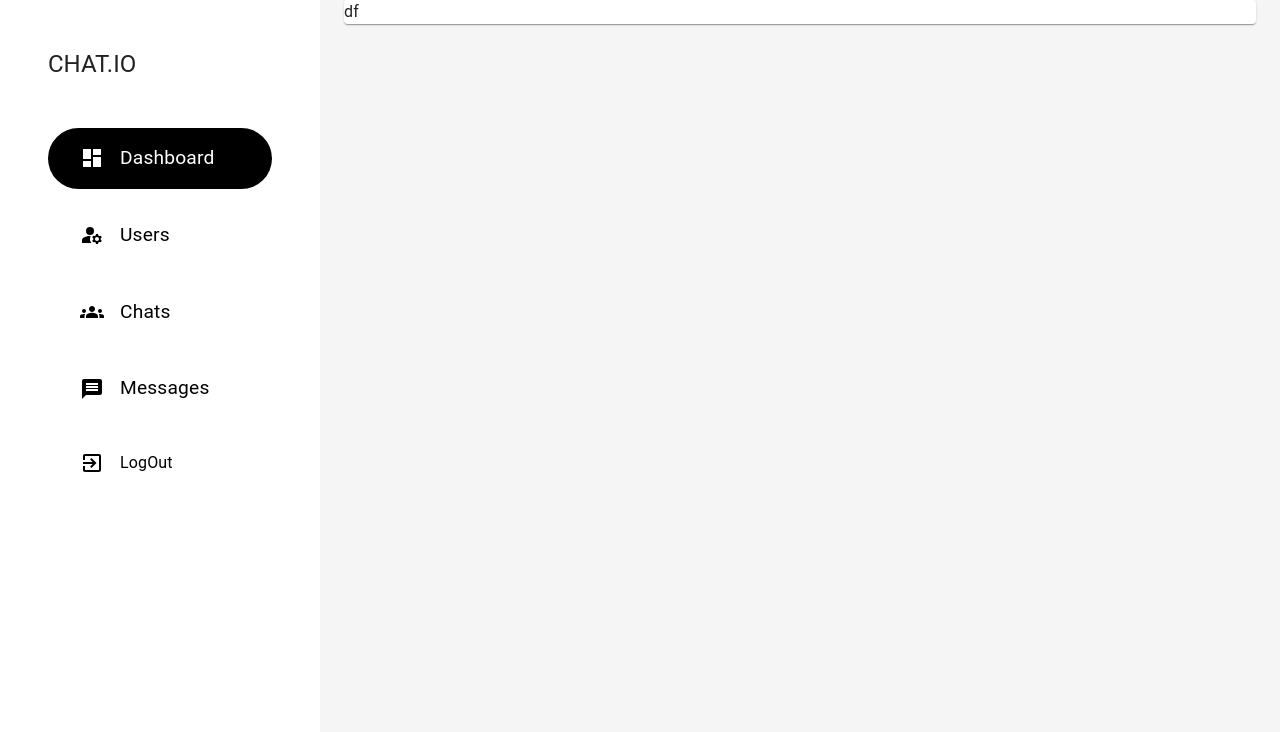
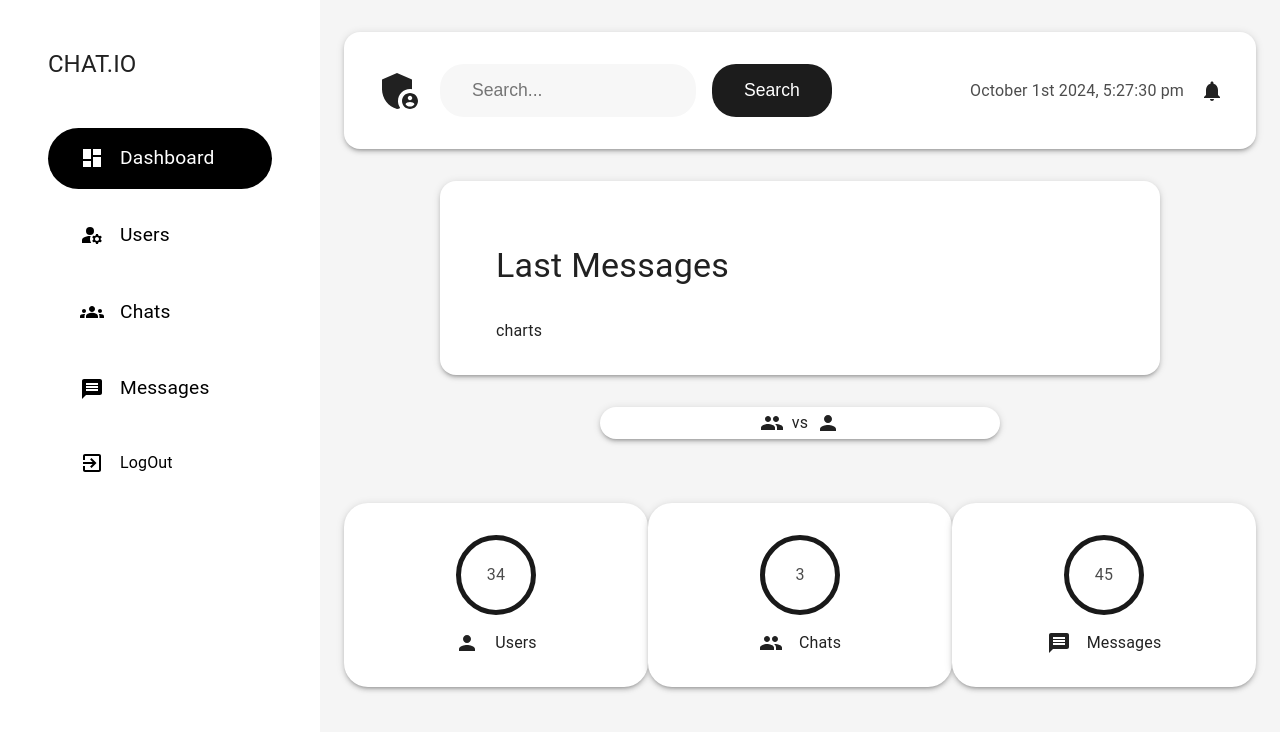
Before and after one commit to Priyansh-Gour/Chat.io, a React (Vite) app in the folder client/: page /admin/dashboard in a window 1280 px wide. Shown: the top 732 px of the page. Built offline with nearby package versions, Linux system fonts and the light colour scheme.

Commit message:
completed dashboard

```diff
--- a/client/src/components/Styles/StyledComponent.jsx
+++ b/client/src/components/Styles/StyledComponent.jsx
@@ -1,6 +1,6 @@
 import {styled} from "@mui/material"
 import {Link as LinkComponent} from 'react-router-dom'
-import { grayColor } from "../../constants/color";
+import { grayColor,matblack } from "../../constants/color";
 
 export const VisuallyHiddenInput = styled("input")({
     border:0,
@@ -31,3 +31,27 @@
 border-radius:1.5rem;
 background-color:${grayColor};
 `;
+
+export const SearchField = styled("input")`
+  padding: 1rem 2rem;
+  width: 20vmax;
+  border: none;
+  outline: none;
+  border-radius: 1.5rem;
+  background-color: ${grayColor};
+  font-size: 1.1rem;
+`;
+
+export const CurveButton = styled("button")`
+  border-radius: 1.5rem;
+  padding: 1rem 2rem;
+  border: none;
+  outline: none;
+  cursor: pointer;
+  background-color: ${matblack};
+  color: white;
+  font-size: 1.1rem;
+  &:hover {
+    background-color: rgba(0, 0, 0, 0.8);
+  }
+`;
--- a/client/src/constants/color.js
+++ b/client/src/constants/color.js
@@ -1,4 +1,7 @@
-export const orange = "#ea7070";
-export const grayColor = "rgba(247,247,247,1)";
-export const lightBlue = "#2694ab";
-export const bgGradient = "linear-gradient(rgba(255,255,209),rgba(249,159,159))"
+export const orange="#ea7070";
+export const grayColor="rgba(247,247,247,1)";
+export const lightBlue="#2694ab"
+export const matblack="#1c1c1c"
+export const bgGradient="linear-gradient(rgba(200,200,200,0.5),rgba(120,110,220,0.5))";
+export const purple="rgba(75,12,192,2)"
+export const purpleLight="rgba(75,12,192,0.2)"
--- a/client/src/pages/Admin/Dashboard.jsx
+++ b/client/src/pages/Admin/Dashboard.jsx
@@ -1,19 +1,168 @@
-import React from 'react'
-import AdminLayout from '../../components/layout/AdminLayout'
-import { Container, Paper } from '@mui/material'
+import React from "react";
+import AdminLayout from "../../components/layout/AdminLayout";
+import { Box, Container, Paper, Stack, Typography } from "@mui/material";
+import {
+  AdminPanelSettings as AdminPanelSettingsIcon,
+  Group as GroupIcon,
+  Message as MessageIcon,
+  Notifications as NotificationsIcon,
+  Person as PersonIcon,
+} from "@mui/icons-material";
+import moment from "moment";
+import {
+  SearchField,
+  CurveButton,
+} from "../../components/Styles/StyledComponent";
 
 const Dashboard = () => {
-  const Appbar = <Paper>df</Paper>
+  const Appbar = (
+    <Paper
+      elevation={3}
+      sx={{
+        padding: "2rem",
+        margin: "2rem 0",
+        borderRadius: "1rem",
+      }}
+    >
+      <Stack direction={"row"} alignItems={"center"} spacing={"1rem"}>
+        <AdminPanelSettingsIcon sx={{ fontSize: "3rem" }} />
+        <SearchField placeholder="Search..." />
+        <CurveButton>Search</CurveButton>
+        <Box flexGrow={1} />
+        <Typography
+          display={{ xs: "none", lg: "block" }}
+          color={"rgba(0,0,0,0.7)"}
+          textAlign={"center"}
+        >
+          {moment().format("MMMM Do YYYY, h:mm:ss a")}
+        </Typography>
+        <NotificationsIcon />
+      </Stack>
+    </Paper>
+  );
+
+  const Widgets = (
+    <Stack
+      direction={{
+        xs: "column",
+        sm: "row",
+      }}
+      justifyContent="space-between"
+      alignItems={"center"}
+      margin={"2rem 0"}
+    >
+      <Widget title={"Users"} value={34} Icon={<PersonIcon />} />
+      <Widget title={"Chats"} value={3} Icon={<GroupIcon />} />
+      <Widget title={"Messages"} value={45} Icon={<MessageIcon/>} />
+    </Stack>
+  );
+
   return (
     <AdminLayout>
       <Container component={"main"}>
+        {Appbar}
 
-        {
-          Appbar
-        }
+        <Stack
+          direction={{
+            xs: "column",
+            lg: "row",
+          }}
+          flexWrap={"wrap"}
+          justifyContent={"center"}
+          alignItems={{
+            xs: "center",
+            lg: "stretch",
+          }}
+          sx={{
+            gap: "2rem",
+          }}
+        >
+          <Paper
+            elevation={3}
+            sx={{
+              padding: "2rem 3.5rem",
+              borderRadius: "1rem",
+              width: "100%",
+              maxWidth: "45rem",
+            }}
+          >
+            <Typography margin={"2rem 0"} variant="h4">
+              Last Messages
+            </Typography>
+            {"charts"}
+          </Paper>
+
+          <Paper
+            elevation={3}
+            sx={{
+              padding: "1rem",
+              borderRadius: "1rem",
+              display: "flex",
+              justifyContent: "center",
+              alignItems: "center",
+              width: { xs: "100%", sm: "50%" },
+              position: "relative",
+              maxWidth: "25rem",
+            }}
+          >
+            {/* {
+              "donut"
+            } */}
+            <Stack
+              position={"absolute"}
+              direction={"row"}
+              justifyContent={"center"}
+              alignItems={"center"}
+              spacing={"0.5rem"}
+              width={"100%"}
+              height={"100%"}
+            >
+              <GroupIcon /> <Typography>vs</Typography>
+              <PersonIcon />
+            </Stack>
+          </Paper>
+        </Stack>
+
+        {Widgets}
       </Container>
     </AdminLayout>
-  )
-}
+  );
+};
 
-export default Dashboard
+
+const Widget = ({ title, value, Icon }) => (
+  <Paper
+    elevation={3}
+    sx={{
+      padding: "2rem",
+      margin: "2rem 0",
+      borderRadius: "1.5rem",
+      width: "20rem",
+    }}
+  >
+    <Stack alignItems={"center"} spacing={"1rem"}>
+      <Typography
+      sx={{
+        color:"rgba(0,0,0,0.7)",
+        borderRadius:"50%",
+        border:`5px solid rgba(0,0,0,0.9)`,
+        width:"5rem",
+        height:"5rem",
+        display:"flex",
+        justifyContent:"center",
+        alignItems:"center",
+      }}
+
+
+      >{value}</Typography>
+
+      <Stack direction={"row"} spacing={"1rem"} alignItems={"center"}>
+        {Icon}
+        <Typography>{title}</Typography>
+      </Stack>
+
+    </Stack>
+  </Paper>
+);
+
+export default Dashboard;
```
